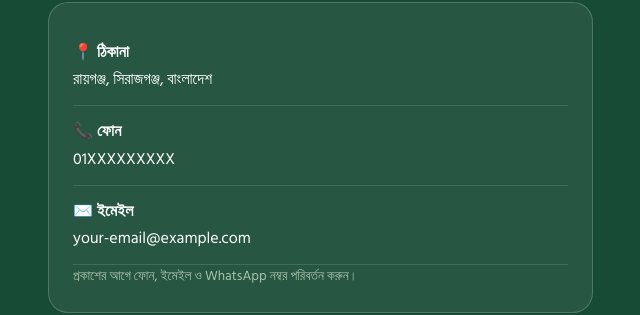
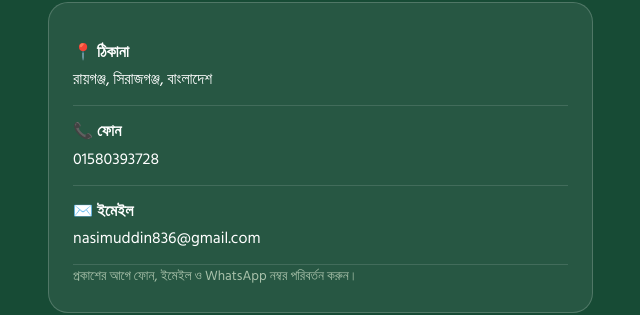
Before and after one commit to Nasim43/Cow-Firm-Project, a plain HTML site: page index.html in a window 1280 px wide. Shown: the part 3326-3641 px from the top of the page, 607-1247 px from the left. Drawn offline with Linux system fonts and the light colour scheme.

Commit message:
Update contact information in index.html

```diff
--- a/index.html
+++ b/index.html
@@ -73,7 +73,7 @@
 </section>
 <section class="contact" id="contact">
  <div class="container contact-grid"><div><span class="eyebrow">যোগাযোগ</span><h2>আমাদের উদ্যোগ সম্পর্কে জানতে যোগাযোগ করুন</h2><p>খামার পরিদর্শন, ব্যবসায়িক আলোচনা, পশু বা কৃষি উদ্যোগ সংক্রান্ত তথ্যের জন্য যোগাযোগ করতে পারেন।</p><a class="btn btn-primary" href="https://wa.me/8801XXXXXXXXX">WhatsApp-এ যোগাযোগ ↗</a></div>
- <div class="contact-box"><div class="contact-row"><strong>📍 ঠিকানা</strong><br>রায়গঞ্জ, সিরাজগঞ্জ, বাংলাদেশ</div><div class="contact-row"><strong>📞 ফোন</strong><br>01XXXXXXXXX</div><div class="contact-row"><strong>✉️ ইমেইল</strong><br>your-email@example.com</div><div class="small">প্রকাশের আগে ফোন, ইমেইল ও WhatsApp নম্বর পরিবর্তন করুন।</div></div></div>
+ <div class="contact-box"><div class="contact-row"><strong>📍 ঠিকানা</strong><br>রায়গঞ্জ, সিরাজগঞ্জ, বাংলাদেশ</div><div class="contact-row"><strong>📞 ফোন</strong><br>01580393728</div><div class="contact-row"><strong>✉️ ইমেইল</strong><br>nasimuddin836@gmail.com</div><div class="small">প্রকাশের আগে ফোন, ইমেইল ও WhatsApp নম্বর পরিবর্তন করুন।</div></div></div>
 </section>
 </main>
 <footer><div class="container">© 2026 আমাদের কৃষি উদ্যোগ — আধুনিক, টেকসই ও প্রযুক্তিনির্ভর কৃষি</div></footer>
```
